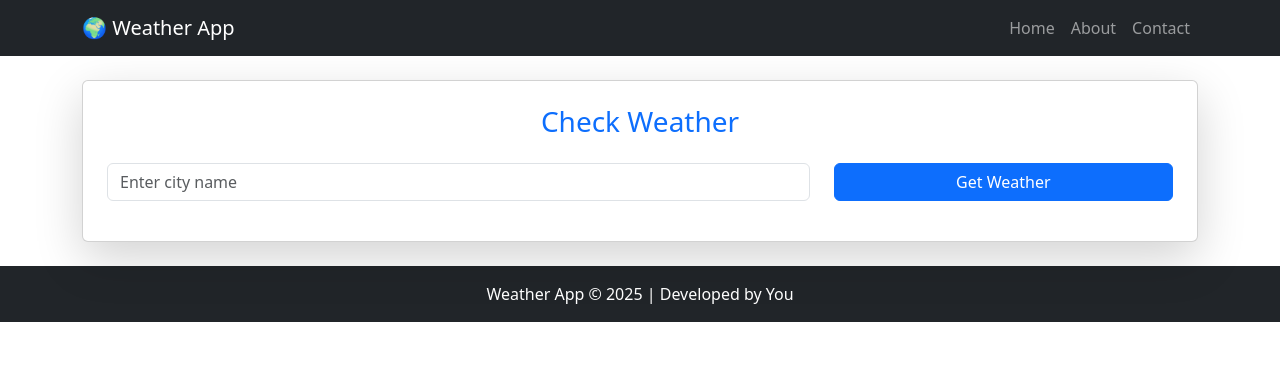
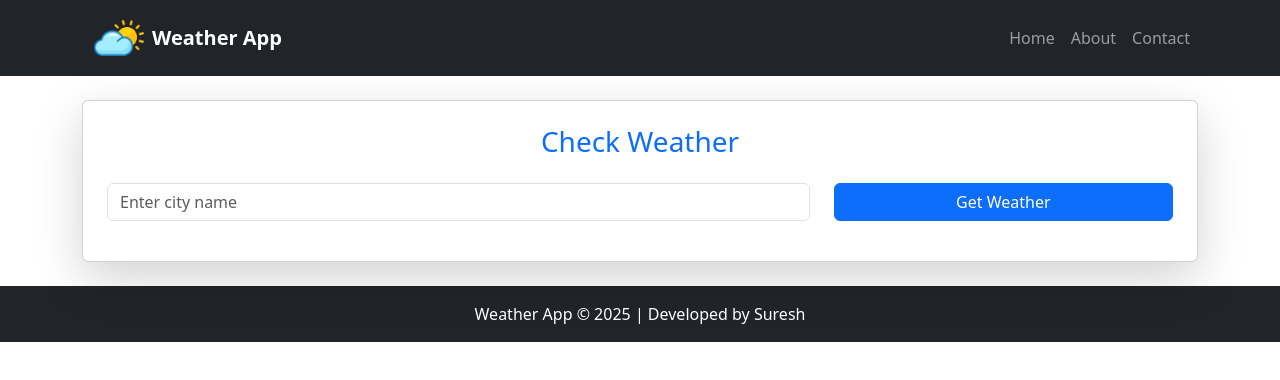
Before and after one commit to sureshRC/wheather-app, a React (Create React App) app in the folder Frontend/weather-application-ui/: page / in a window 1280 px wide. Shown: the top 380 px of the page. Built offline with nearby package versions, Linux system fonts and the light colour scheme.

Commit message:
code is refactored for readability and maintainable

```diff
--- a/Frontend/weather-application-ui/src/App.css
+++ b/Frontend/weather-application-ui/src/App.css
@@ -0,0 +1,40 @@
+/* Reset CSS */
+* {
+    margin: 0;
+    padding: 0;
+    box-sizing: border-box;
+}
+
+html, body {
+    width: 100%;
+    height: 100%;
+    font-family: Arial, sans-serif;
+}
+
+body {
+    line-height: 1.6;
+}
+
+img {
+    max-width: 100%;
+    height: auto;
+}
+
+ul {
+    list-style: none;
+}
+
+a {
+    text-decoration: none;
+    color: inherit;
+}
+
+button {
+    background: none;
+    border: none;
+    cursor: pointer;
+}
+
+input, button, textarea, select {
+    font: inherit;
+}
--- a/Frontend/weather-application-ui/src/App.js
+++ b/Frontend/weather-application-ui/src/App.js
@@ -1,16 +1,10 @@
 import './App.css';
-import WeatherApp from './components/Weather';
+import Home from './pages/Home';
 
 function App() {
   return (
     <div className="App">
-      {/* <header className="navbar">
-        <p>
-          Weather Application
-        </p>
-      </header> */}
-      <WeatherApp/>
-
+      <Home/>
     </div>
   );
 }
--- /dev/null
+++ b/Frontend/weather-application-ui/src/components/Footer.js
@@ -0,0 +1,16 @@
+import React from 'react'
+import { Container } from 'react-bootstrap'
+
+const Footer = () => {
+  return (
+    <>
+        <footer className="bg-dark text-white text-center py-3 mt-4">
+            <Container>
+                <p className="mb-0">Weather App © {new Date().getFullYear()} | Developed by Suresh</p>
+            </Container>
+        </footer>
+    </>
+  )
+}
+
+export default Footer
--- /dev/null
+++ b/Frontend/weather-application-ui/src/components/NavBar.js
@@ -0,0 +1,36 @@
+import React from 'react'
+import { Col, Container, Image, Nav, Navbar, Row } from 'react-bootstrap'
+import brand_img from '../assets/nav_brand.png'
+
+const NavBar = () => {
+  return (
+    <>
+        <Navbar bg="dark" variant="dark" expand="lg" className="mb-4">
+            <Container>
+                <Navbar.Brand href="#" aria-label="Weather App">
+                    <Container >
+                        <Row className='gx-0 d-flex align-items-center gap-2'>
+                            <Col xs="auto">
+                                <Image src={brand_img} fluid width="50px" alt="Weather App logo"/>
+                            </Col>
+                            <Col className='text-center'>
+                                <span className='fw-bold'>Weather App</span>
+                            </Col>
+                        </Row>
+                    </Container>
+                </Navbar.Brand>
+                <Navbar.Toggle aria-controls="basic-navbar-nav" />
+                <Navbar.Collapse id="basic-navbar-nav">
+                    <Nav className="ms-auto">
+                        <Nav.Link href="#">Home</Nav.Link>
+                        <Nav.Link href="#">About</Nav.Link>
+                        <Nav.Link href="#">Contact</Nav.Link>
+                    </Nav>
+                </Navbar.Collapse>
+            </Container>
+        </Navbar>
+    </>
+  )
+}
+
+export default NavBar
--- a/Frontend/weather-application-ui/src/components/Weather.js
+++ b/Frontend/weather-application-ui/src/components/Weather.js
@@ -1,9 +1,11 @@
-import React, { useState } from "react";
+import React, { useState } from 'react'
+import { Alert, Button, Card, Col, Container, Form, Row, Spinner } from 'react-bootstrap'
+import { WiDaySunny, WiCloudy, WiRain, WiFog, WiWindy } from "react-icons/wi";
 import axios from "axios";
-import { Container, Card, Form, Button, Spinner, Row, Col, Alert, Navbar, Nav } from "react-bootstrap";
-import { WiDaySunny, WiCloudy, WiRain, WiFog, WiWindy } from "react-icons/wi";
 
-const WeatherApp = () => {
+
+const Weather = () => {
+
     const [city, setCity] = useState("");
     const [weather, setWeather] = useState(null);
     const [loading, setLoading] = useState(false);
@@ -30,6 +32,7 @@ const WeatherApp = () => {
         }
     };
 
+
     const fetchWeather = async () => {
         setLoading(true);
         setError("");
@@ -50,25 +53,10 @@ const WeatherApp = () => {
         return date.toLocaleTimeString([], { hour: "2-digit", minute: "2-digit" });
     };
 
-    return (
-        <>
-            {/* Header/Navbar */}
-            <Navbar bg="dark" variant="dark" expand="lg" className="mb-4">
-                <Container>
-                    <Navbar.Brand href="#">🌍 Weather App</Navbar.Brand>
-                    <Navbar.Toggle aria-controls="basic-navbar-nav" />
-                    <Navbar.Collapse id="basic-navbar-nav">
-                        <Nav className="ms-auto">
-                            <Nav.Link href="#">Home</Nav.Link>
-                            <Nav.Link href="#">About</Nav.Link>
-                            <Nav.Link href="#">Contact</Nav.Link>
-                        </Nav>
-                    </Navbar.Collapse>
-                </Container>
-            </Navbar>
 
-            {/* Main Container */}
-            <Container className="mt-3">
+  return (
+    <>
+        <Container className="mt-3">
                 <Card className="shadow-lg p-4 text-center">
                     <h3 className="mb-4 text-primary">Check Weather</h3>
 
@@ -128,15 +116,8 @@ const WeatherApp = () => {
                     )}
                 </Card>
             </Container>
+    </>
+  )
+}
 
-            {/* Footer */}
-            <footer className="bg-dark text-white text-center py-3 mt-4">
-                <Container>
-                    <p className="mb-0">Weather App © {new Date().getFullYear()} | Developed by You</p>
-                </Container>
-            </footer>
-        </>
-    );
-};
-
-export default WeatherApp;
+export default Weather
--- /dev/null
+++ b/Frontend/weather-application-ui/src/pages/Home.js
@@ -0,0 +1,16 @@
+import NavBar from "../components/NavBar";
+import Footer from "../components/Footer";
+import Weather from "../components/Weather";
+
+const Home = () => {
+
+    return (
+        <>
+            <NavBar/>
+            <Weather/>
+            <Footer/>
+        </>
+    );
+};
+
+export default Home;
```
